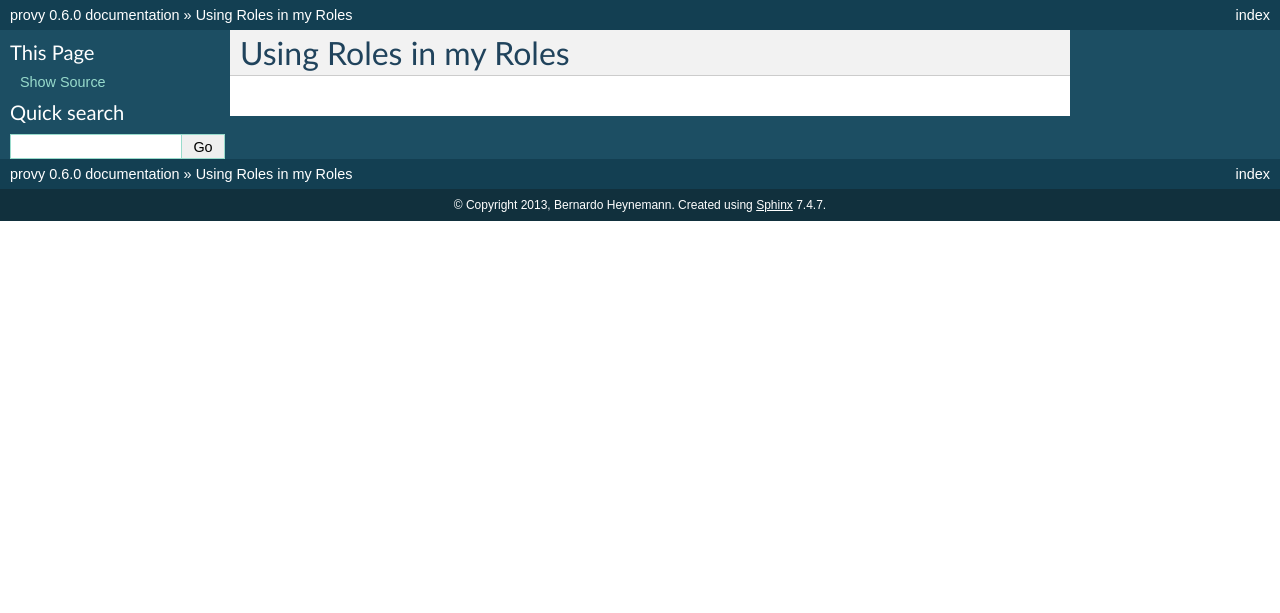
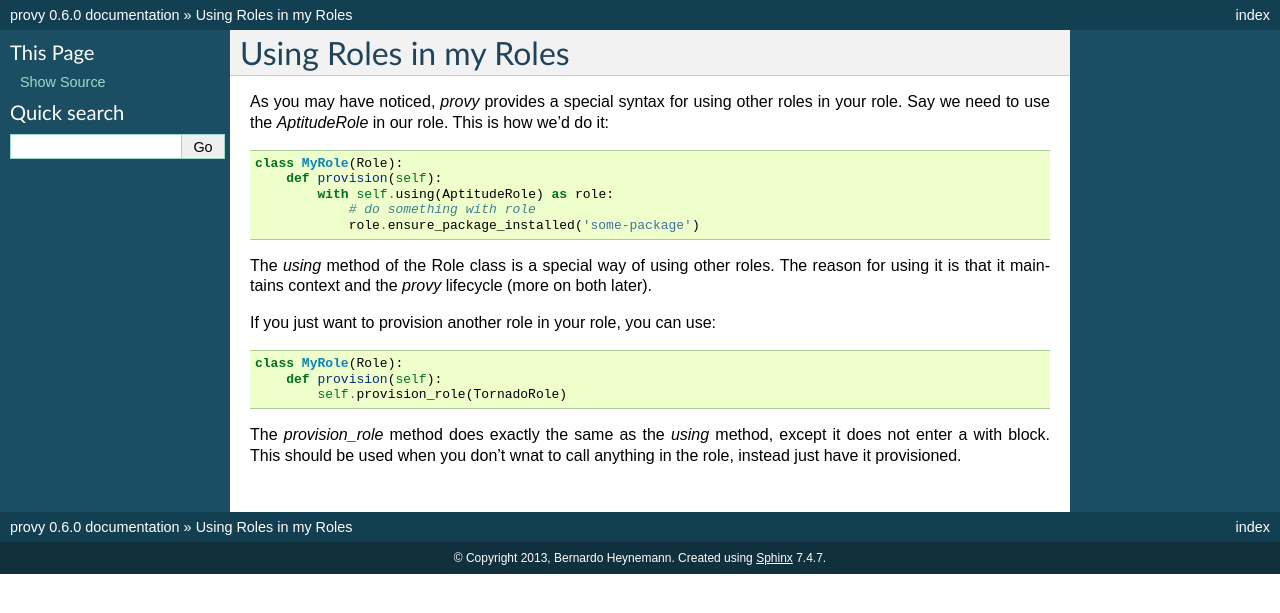
Before and after one commit to python-provy/provy, a Sphinx documentation site: the page built from docs/source/using-roles.rst, in a window 1280 px wide. Shown: the top 613 px of the page. Built offline with Sphinx 7.4.7, drawn with Linux system fonts in a browser that asks for light colours.

Commit message:
Documentation updates

```diff
--- a/docs/source/using-roles.rst
+++ b/docs/source/using-roles.rst
@@ -1,2 +1,20 @@
 Using Roles in my Roles
 =======================
+
+As you may have noticed, *provy* provides a special syntax for using other roles in your role. Say we need to use the *AptitudeRole* in our role. This is how we'd do it::
+
+    class MyRole(Role):
+        def provision(self):
+            with self.using(AptitudeRole) as role:
+                # do something with role
+                role.ensure_package_installed('some-package')
+
+The *using* method of the Role class is a special way of using other roles. The reason for using it is that it maintains context and the *provy* lifecycle (more on both later).
+
+If you just want to provision another role in your role, you can use::
+
+    class MyRole(Role):
+        def provision(self):
+            self.provision_role(TornadoRole)
+
+The *provision_role* method does exactly the same as the *using* method, except it does not enter a with block. This should be used when you don't wnat to call anything in the role, instead just have it provisioned.
```
